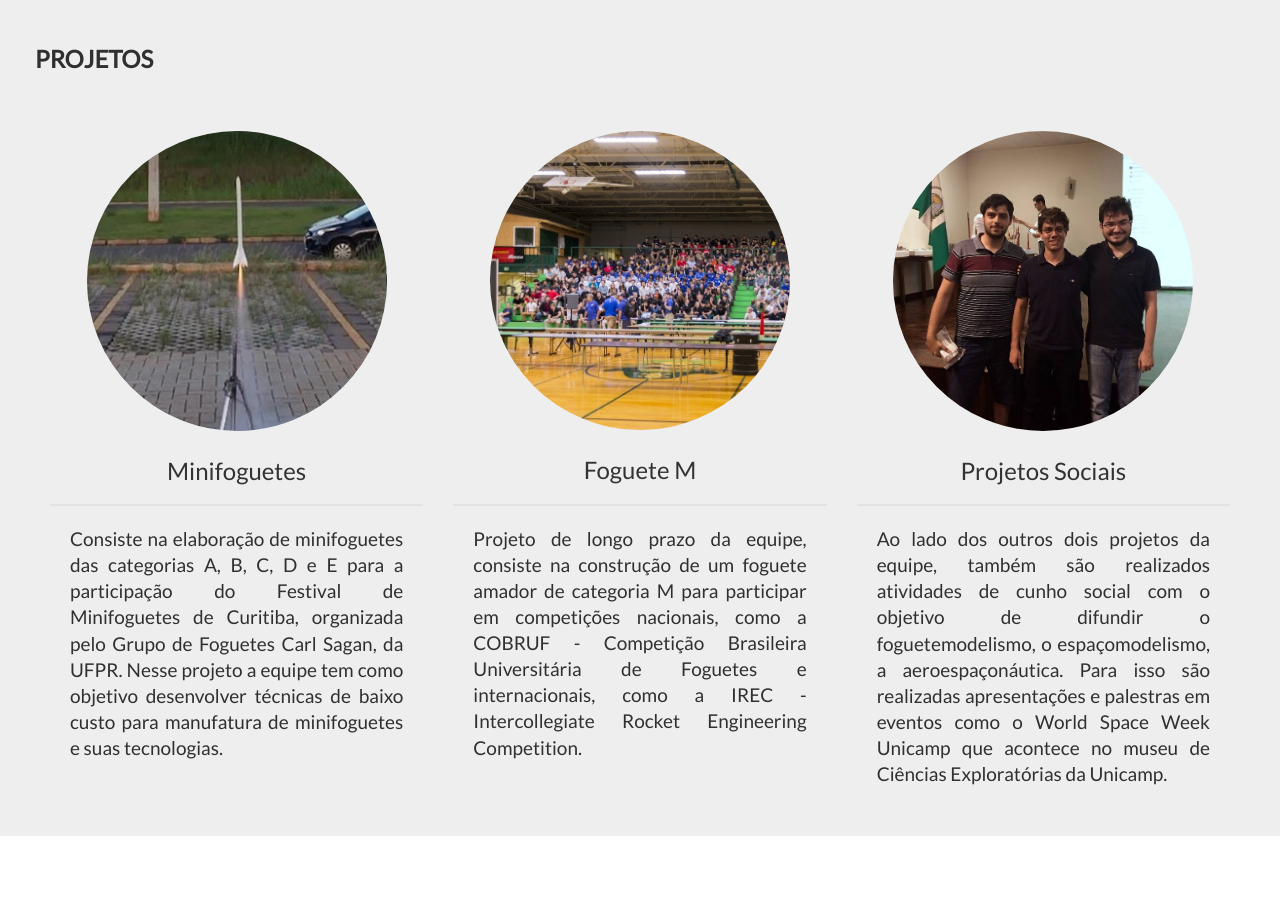
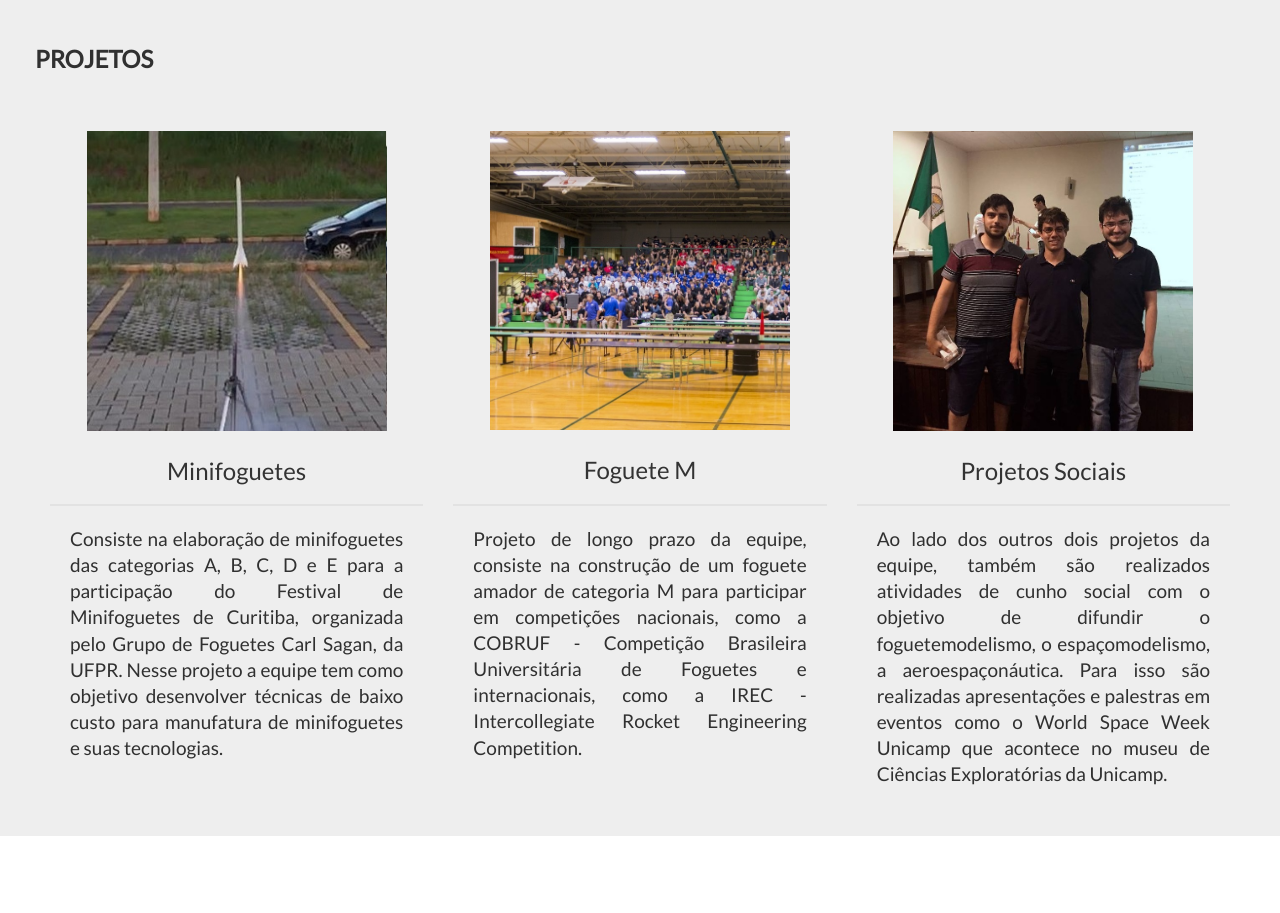
Before and after one commit to RNMaximo/webAntares, a plain HTML site: page index.html in a window 1280 px wide. Shown: the part 3640-4553 px from the top of the page. Drawn offline with nearby package versions, Linux system fonts and the light colour scheme; some packages are replaced by stand-ins of ours.

Commit message:
Update index.html

```diff
--- a/index.html
+++ b/index.html
@@ -108,7 +108,7 @@ A Equipe Antares angariou em 2016 o 2º lugar em duas categorias na Competição
     <h2>Projetos</h2><br>
     <div class="col-sm-4">
         <div class="text-center">
-		<span class="glyphicon" id="side"><img class="img-responsive img-circle" style="max-height: 300px; max-width: 300px;" src="images/foguete6.jpg" title="Lançamento de Minifoguete" alt="Lançamento de Minifoguete"></span>
+		<span class="glyphicon" id="side"><img class="img-responsive" style="max-height: 300px; max-width: 300px;" src="images/foguete6.jpg" title="Lançamento de Minifoguete" alt="Lançamento de Minifoguete"></span>
         </div>
         <h3 class="text-center">Minifoguetes</h3><hr>
 		<h4 class="text-justify margin-sm" style="height: 250px;">Consiste na elaboração de minifoguetes das categorias A, B, C, D e E para a participação do Festival de Minifoguetes de Curitiba, organizada pelo Grupo de Foguetes Carl Sagan, da UFPR. Nesse projeto a equipe tem como objetivo desenvolver técnicas de baixo custo para manufatura de minifoguetes e suas tecnologias.</h4>
@@ -117,7 +117,7 @@ A Equipe Antares angariou em 2016 o 2º lugar em duas categorias na Competição
 
     <div class="col-sm-4">
         <div class="text-center">
-        	<span class="glyphicon" id="side"><img class="img-responsive img-circle" style="max-height: 300px; max-width: 300px;" src="images/irec.jpg" title="IREC" alt="IREC"></span>
+        	<span class="glyphicon" id="side"><img class="img-responsive" style="max-height: 300px; max-width: 300px;" src="images/irec.jpg" title="IREC" alt="IREC"></span>
         </div>
         <h3 class="text-center">Foguete M</h3><hr>
 		<h4 class="text-justify margin-sm" style="height: 250px;">Projeto de longo prazo da equipe, consiste na construção de um foguete amador de categoria M para participar em competições nacionais, como a COBRUF - Competição Brasileira Universitária de Foguetes e internacionais, como a IREC - Intercollegiate Rocket Engineering Competition.</h4>
@@ -127,7 +127,7 @@ A Equipe Antares angariou em 2016 o 2º lugar em duas categorias na Competição
 
     <div class="col-sm-4">
         <div class="text-center">
-      		<span class="glyphicon" id="side"><img class="img-responsive img-circle" style="max-height: 300px; max-width: 300px;" src="images/social.jpg" title="Aprensentação da equipe" alt="Aprensentação da equipe"></span>
+      		<span class="glyphicon" id="side"><img class="img-responsive" style="max-height: 300px; max-width: 300px;" src="images/social.jpg" title="Aprensentação da equipe" alt="Aprensentação da equipe"></span>
         </div>
     	<h3 class="text-center">Projetos Sociais</h3><hr>
 		<h4 class="text-justify margin-sm" style="height: 250px;">Ao lado dos outros dois projetos da equipe, também são realizados atividades de cunho social com o objetivo de difundir o foguetemodelismo, o espaçomodelismo, a aeroespaçonáutica. Para isso são realizadas apresentações e palestras em eventos como o World Space Week Unicamp que acontece no museu de Ciências Exploratórias da Unicamp.</h4>
```
